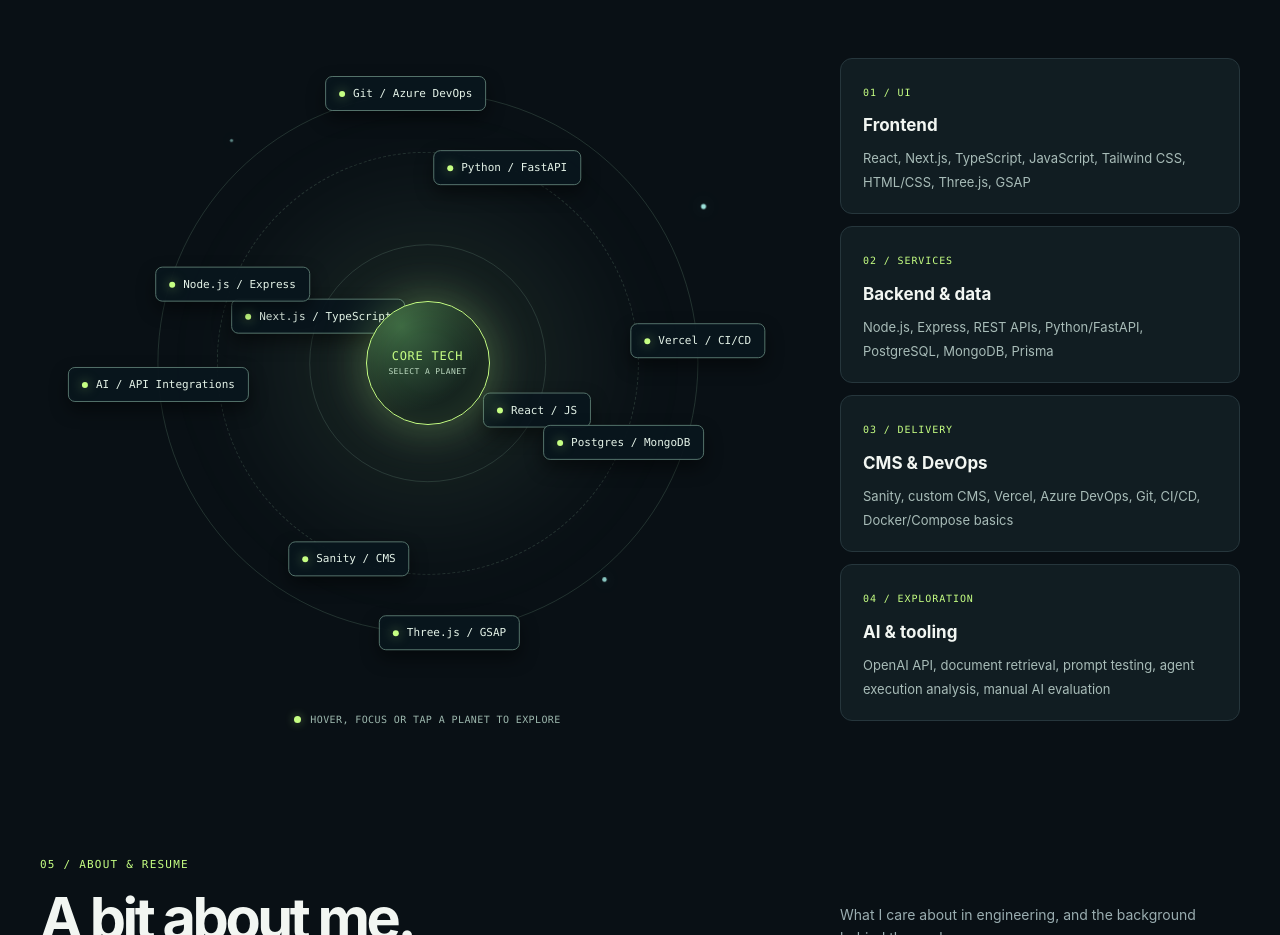
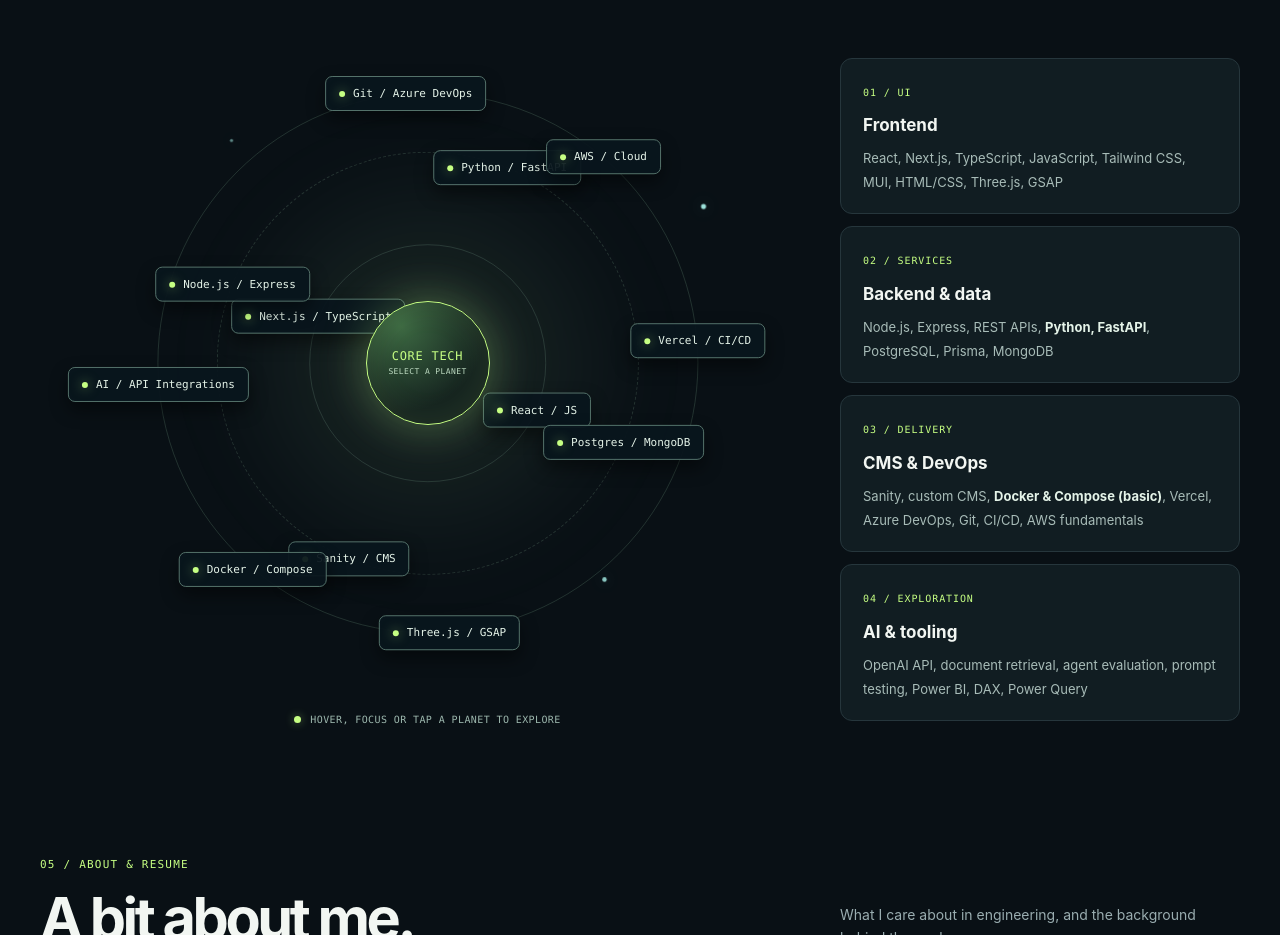
Before and after one commit to Aarshit-33/Aarshit-33, a plain HTML site: page index.html in a window 1280 px wide. Shown: the part 4960-5895 px from the top of the page. Drawn offline with Linux system fonts and the light colour scheme.

Commit message:
Expand interactive toolbox with Docker, cloud basics, and verified skills

```diff
--- a/index.html
+++ b/index.html
@@ -229,6 +229,8 @@
     .orbit-node.bottom { left: 50%; top: 100%; }
     .orbit-node.right { left: 100%; top: 50%; }
     .orbit-node.left { left: 0; top: 50%; }
+    .orbit-node.upper-right { left: 85.36%; top: 14.64%; }
+    .orbit-node.lower-left { left: 14.64%; top: 85.36%; }
     .orbit-chip { display: flex; align-items: center; gap: 8px; padding: 10px 13px; border: 1px solid #54726a; background: #09161df0; border-radius: 7px; color: #e4f3e8; font: 11px var(--mono); box-shadow: 0 8px 18px #0007; white-space: nowrap; cursor: pointer; animation: orbital-counter 25s linear infinite; transition: border-color .2s, background .2s, box-shadow .2s; }
     .orbit-chip::before { content: ""; width: 6px; height: 6px; flex: none; border-radius: 50%; background: var(--accent); box-shadow: 0 0 12px #c6ff838c; }
     .orbit-chip:hover, .orbit-chip:focus-visible, .orbit-chip.is-highlighted { border-color: var(--accent); background: #234035; box-shadow: 0 0 24px #c6ff8340; }
@@ -250,6 +252,7 @@
     .toolbox .eyebrow-small { color: var(--accent); font-size: 10px; letter-spacing: .09em; }
     .toolbox h3 { font-size: 17px; margin: 9px 0 7px; }
     .toolbox p { font-size: 13px; line-height: 1.85; margin: 0; color: #a8bcb8; }
+    .toolbox p strong { color: #e4f3e8; font-weight: 650; }
     .about-grid { display: grid; grid-template-columns: 1.2fr .8fr; gap: 65px; padding: 37px 0 0; border-top: 1px solid var(--line); }
     .about-grid p { color: #b1c3c0; font-size: 16px; line-height: 1.9; margin: 0 0 17px; }
     .about-grid strong { color: var(--text); font-weight: 600; }
@@ -526,15 +529,17 @@
               <div class="orbit-node bottom"><button class="orbit-chip" type="button" data-orbit-title="DevOps" data-orbit-detail="Git and Azure DevOps pipelines">Git / Azure DevOps</button></div>
               <div class="orbit-node left"><button class="orbit-chip" type="button" data-orbit-title="Delivery" data-orbit-detail="Vercel hosting and CI/CD deployments">Vercel / CI/CD</button></div>
               <div class="orbit-node right"><button class="orbit-chip" type="button" data-orbit-title="AI tools" data-orbit-detail="OpenAI APIs and hands-on agent evaluation">AI / API Integrations</button></div>
+              <div class="orbit-node upper-right"><button class="orbit-chip" type="button" data-orbit-title="Docker" data-orbit-detail="Docker and Compose for local multi-service development (basics)">Docker / Compose</button></div>
+              <div class="orbit-node lower-left"><button class="orbit-chip" type="button" data-orbit-title="Cloud basics" data-orbit-detail="Foundational AWS usage alongside Vercel and Azure delivery">AWS / Cloud</button></div>
             </div>
           </div>
           <p class="orbit-hint" aria-live="polite"><i aria-hidden="true"></i><span id="orbit-hint-text">HOVER, FOCUS OR TAP A PLANET TO EXPLORE</span></p>
         </div>
         <div class="skill-legend" aria-label="Additional technologies">
-          <div class="toolbox reveal"><span class="eyebrow-small">01 / UI</span><h3>Frontend</h3><p>React, Next.js, TypeScript, JavaScript, Tailwind CSS, HTML/CSS, Three.js, GSAP</p></div>
-          <div class="toolbox reveal"><span class="eyebrow-small">02 / SERVICES</span><h3>Backend & data</h3><p>Node.js, Express, REST APIs, Python/FastAPI, PostgreSQL, MongoDB, Prisma</p></div>
-          <div class="toolbox reveal"><span class="eyebrow-small">03 / DELIVERY</span><h3>CMS & DevOps</h3><p>Sanity, custom CMS, Vercel, Azure DevOps, Git, CI/CD, Docker/Compose basics</p></div>
-          <div class="toolbox reveal"><span class="eyebrow-small">04 / EXPLORATION</span><h3>AI & tooling</h3><p>OpenAI API, document retrieval, prompt testing, agent execution analysis, manual AI evaluation</p></div>
+          <div class="toolbox reveal"><span class="eyebrow-small">01 / UI</span><h3>Frontend</h3><p>React, Next.js, TypeScript, JavaScript, Tailwind CSS, MUI, HTML/CSS, Three.js, GSAP</p></div>
+          <div class="toolbox reveal"><span class="eyebrow-small">02 / SERVICES</span><h3>Backend & data</h3><p>Node.js, Express, REST APIs, <strong>Python, FastAPI</strong>, PostgreSQL, Prisma, MongoDB</p></div>
+          <div class="toolbox reveal"><span class="eyebrow-small">03 / DELIVERY</span><h3>CMS & DevOps</h3><p>Sanity, custom CMS, <strong>Docker & Compose (basic)</strong>, Vercel, Azure DevOps, Git, CI/CD, AWS fundamentals</p></div>
+          <div class="toolbox reveal"><span class="eyebrow-small">04 / EXPLORATION</span><h3>AI & tooling</h3><p>OpenAI API, document retrieval, agent evaluation, prompt testing, Power BI, DAX, Power Query</p></div>
         </div>
       </div>
     </section>
```
